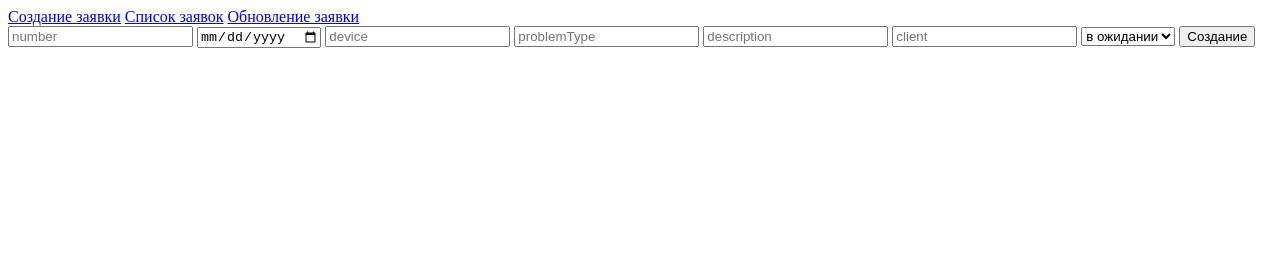
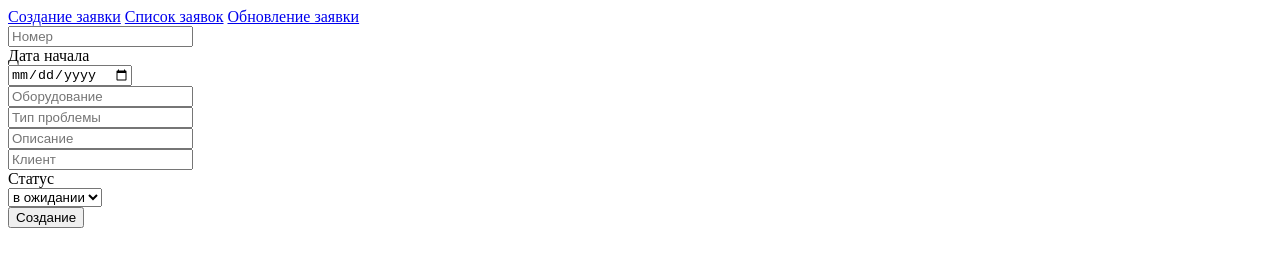
Before and after one commit to startsevIT/StartsevTeacherDemoExam, a plain HTML site: page create.html in a window 1280 px wide. Drawn offline with Linux system fonts and the light colour scheme.

Commit message:
Обновленный стиль

```diff
--- a/create.html
+++ b/create.html
@@ -9,17 +9,19 @@
     <a href="update.html">Обновление заявки</a>
     <iframe name="frame" style="display: none;"></iframe>
     <form target="frame" action="http://localhost:8000/orders" method="post">
-        <input required placeholder="number" type="number" name="number" />
-        <input required placeholder="startDate" type="date" name="startDate" />
-        <input required placeholder="device" type="text" name="device" />
-        <input required placeholder="problemType" type="text" name="problemType" />
-        <input required placeholder="description" type="text" name="description" />
-        <input required placeholder="client" type="text" name="client" />
+        <input required placeholder="Номер" type="number" name="number" /><br/>
+        <label for="startDate">Дата начала</label><br/>
+        <input required type="date" name="startDate" /><br/>
+        <input required placeholder="Оборудование" type="text" name="device" /><br/>
+        <input required placeholder="Тип проблемы" type="text" name="problemType" /><br/>
+        <input required placeholder="Описание" type="text" name="description" /><br/>
+        <input required placeholder="Клиент" type="text" name="client" /><br/>
+        <label for="status">Статус</label><br/>
         <select name="status">
             <option>в ожидании</option>
             <option>в работе</option>
             <option>выполнено</option>
-        </select>
+        </select><br/>
         <input type="submit" value="Создание"  />
     </form>
 </body>
```
Also changed, not shown: update.html (+5 -5 lines).
